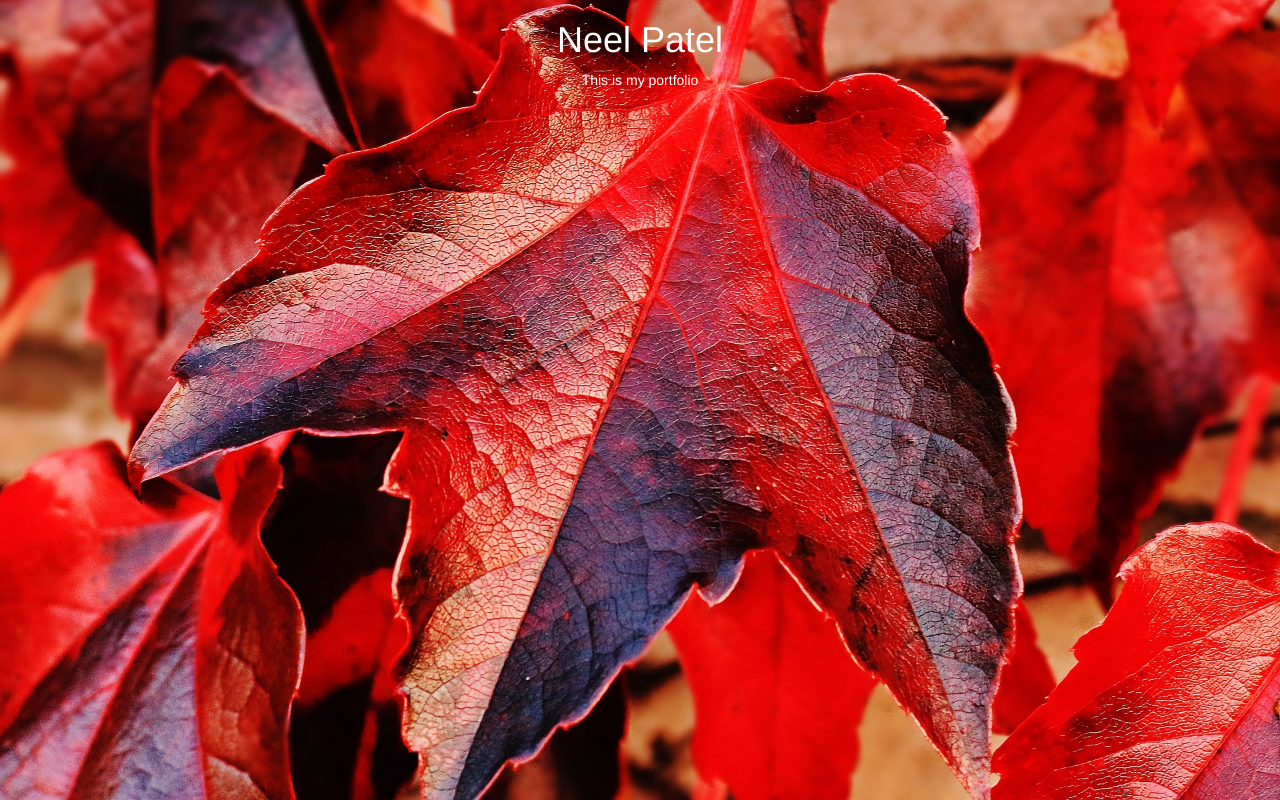
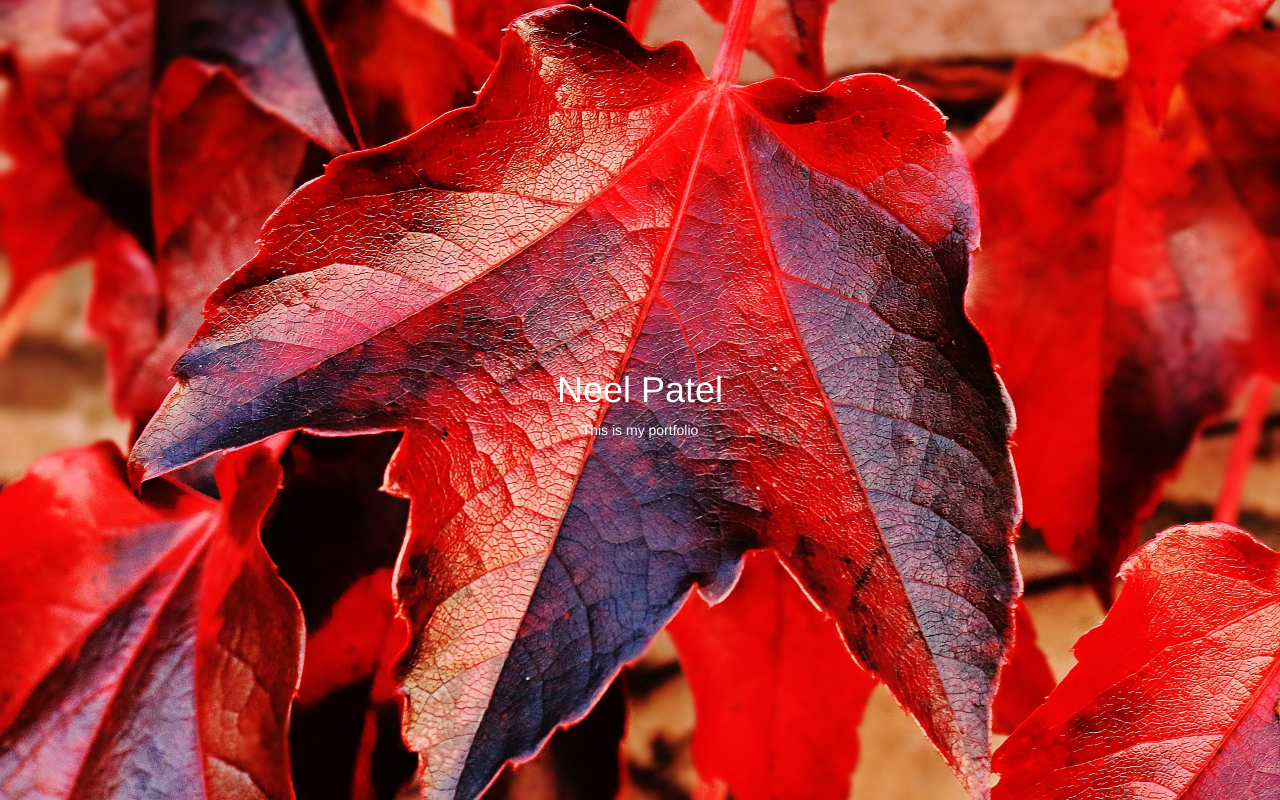
Before and after one commit to neelp1/neelp1.github.io, a plain HTML site: page index.html in a window 1280 px wide. Drawn offline with nearby package versions, Linux system fonts and the light colour scheme.

Commit message:
Added div to contain text and center them

```diff
--- a/index.html
+++ b/index.html
@@ -15,11 +15,10 @@
 
 <body>
   <div class="container">
+		<div class="centered-div">
 		  <h1>Neel Patel</h1>
-  </div>
-
-  <div class="container">
       <p>This is my portfolio</p>
+		</div>
   </div>
 </body>
 
--- a/style.css
+++ b/style.css
@@ -1,13 +1,27 @@
 .container {
+  display: inline-block;
+  vertical-align: middle;
+  float: none;
+  /*position: relative;*/
   margin-right: auto;
   margin-left: auto;
 }
 
-body {
-    color: white !important;
-    background-color: rgba(0, 0, 0, 0) !important;
-    text-align: center;
-    vertical-align: middle;
+html, body {
+  color: white !important;
+  background-color: rgba(0, 0, 0, 0) !important;
+  text-align: center;
+  min-height: 100%;
+  height: 100%;
+}
+
+
+
+.centered-div {
+  position: absolute;
+  top: 50%;
+  left:50%;
+  transform: translate(-50%,-50%);
 }
 
 .full {
```
